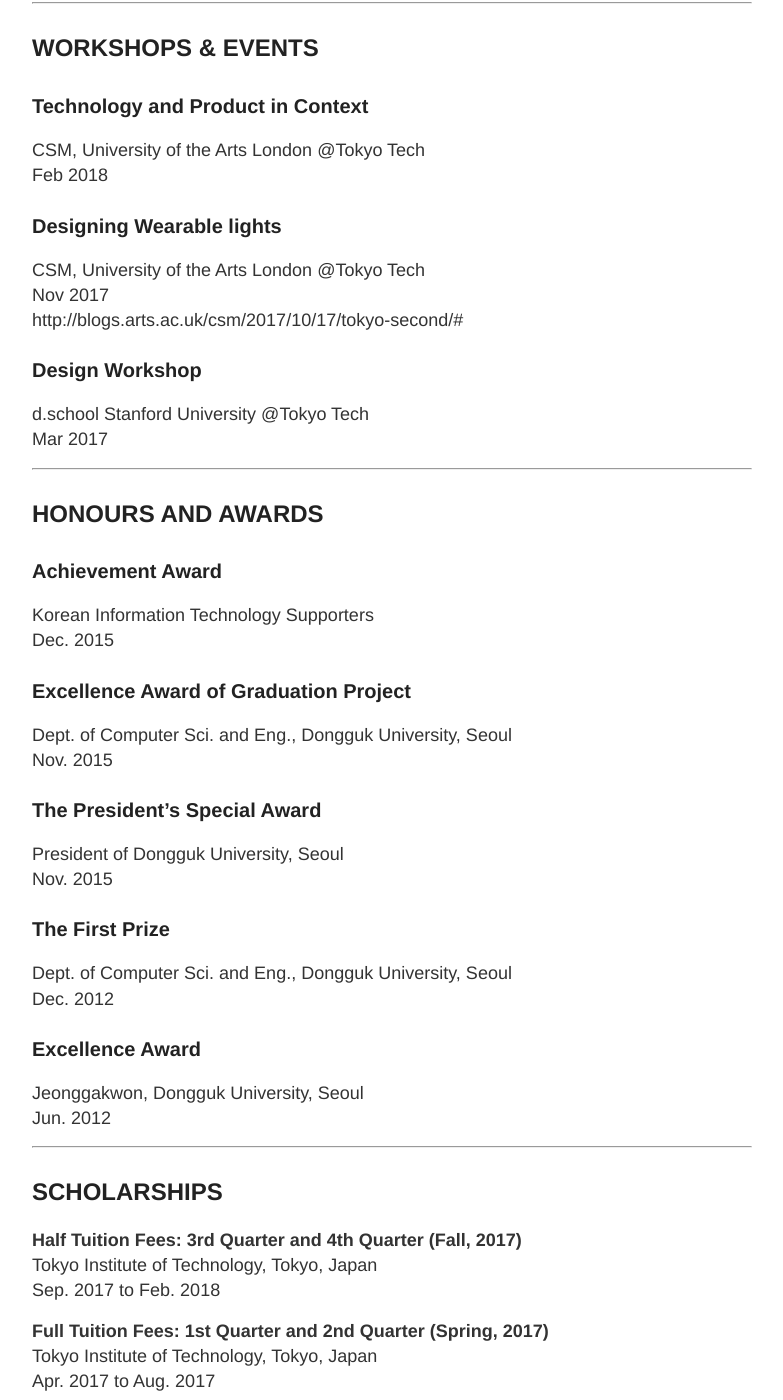
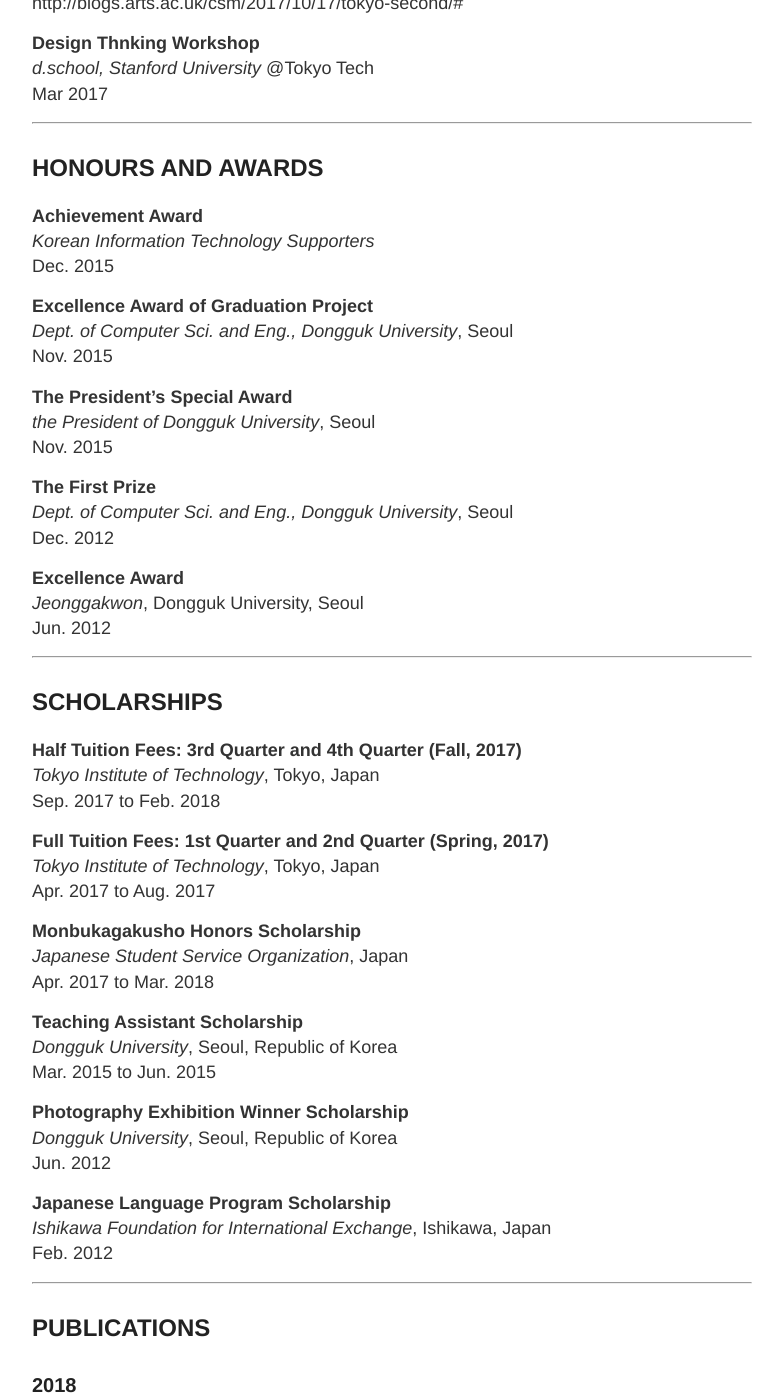
Before and after one commit to TangoEnSkai/tangoenskai.github.io, a Jekyll site: the page built from cv.md, in a window 1280 px wide and 1400 px high, scrolled down 2992 px. Shown: the whole window, without its empty margins (248-1031 px from the left). Built offline with Jekyll 4.4.1, drawn with Linux system fonts in a browser that asks for light colours; some of the changed text lies outside the part shown.

Commit message:
Update markdown on CV page

```diff
--- a/cv.md
+++ b/cv.md
@@ -48,63 +48,53 @@
 ## EXPERIENCE
 
 **Software Engineering Intern**
-**Eventacular**, Tokyo, Japan
+_Eventacular_, Tokyo, Japan
 Mar. 2018 to Present
 Backend and Frontend Software Development
 
-### Communication Ambassador
-
-**ACM SIGCHI**
+**Communication Ambassador**
+_ACM SIGCHI_
 Mar. 2017 to present
 Being a SIGCHI Communication Ambassador is an exclusive opportunity for students, researcher and professionals active in the field of Human-Computer Interaction (HCI) around the world to spread the word about SIGCHI’s mission and members’ activities across the globe.
 
-### Intern
-
-**Inferret**, Tokyo, Japan
+**Intern**
+_Inferret_, Tokyo, Japan
 Feb. 2018 to Apr. 2018
 Image Recognition Project
 
-### Teaching Assistant
-
-**Tokyo Institute of Technology**, Tokyo, Japan
+**Teaching Assistant**
+_Tokyo Institute of Technology_, Tokyo, Japan
 Sep. 2017 to Nov. 2017
 LAW.X115 “Introduction to Society and Technology”
 
-### Internship Programme
-
-**Science Museum**, London, United Kingdom
+**Internship Programme**
+_Science Museum_, London, United Kingdom
 Aug. 2017 to Aug. 2017
 Tokyo Tech Internship Programme
-LAW.X401 Science Communication Science & Engineering Design for Global Talents – Overseas Programme:    Working for Science Communication and researching on communication and interaction skills in the museum.
-http://www.sciencemuseum.org.uk
+LAW.X401 Science Communication Science & Engineering Design for Global Talents – Overseas Programme:    Working for Science Communication and researching on communication and interaction skills in the [museum](http://www.sciencemuseum.org.uk)
 
-### Teaching Assistant
-
-**Tokyo Institute of Technology**, Tokyo, Japan
+**Teaching Assistant**
+_Tokyo Institute of Technology_, Tokyo, Japan
 Jun. 2017 to Aug. 2017
 TSE.C203 “Social Design Project”
 
-### Teaching Assistant
-
-**Dongguk University**, Seoul, Republic of Korea
+**Teaching Assistant**
+_Dongguk University_, Seoul, Republic of Korea
 Mar. 2016 to Jun. 2016
 TA for a compulsory undergraduate course, Software in the future society [RGC 1040-02], for new student at the university. Roles were evaluating students’ assignment, reports and exams as well as answering their questions.
 
-### Public Officer
-
-**Sangju City Hall**, Gyeongsangbuk-do, Republic of Korea
+**Public Officer**
+_Sangju City Hall_, Gyeongsangbuk-do, Republic of Korea
 Feb. 2014 to Mar. 2015
 Worked as a public officer in a community centre to provide public service to citizenry.
 
-### Public Officer
-
-**Central District Office (Jung-gu Office)**, Seoul, Republic of Korea
+**Public Officer**
+_Central District Office (Jung-gu Office)_, Seoul, Republic of Korea
 Apr. 2013 to Feb. 2014
 Worked as a public officer in a community centre to public service for companies and people.
 
-### Research Project Assistant
-
-**Dongguk University**, Seoul, Republic of Korea
+**Research Project Assistant**
+_Dongguk University_, Seoul, Republic of Korea
 May. 2010 to Jan. 2011
 Worked as an administration assistant at Visual Simulation Lab.
 
@@ -112,41 +102,41 @@
 
 ## WORKSHOPS & EVENTS
 
-### Technology and Product in Context
-CSM, University of the Arts London  @Tokyo Tech
+**Technology and Product in Context**
+_CSM, University of the Arts London_  @Tokyo Tech
 Feb 2018
 
-### Designing Wearable lights
-CSM, University of the Arts London  @Tokyo Tech
+**Designing Wearable lights**
+_CSM, University of the Arts London_  @Tokyo Tech
 Nov 2017
 http://blogs.arts.ac.uk/csm/2017/10/17/tokyo-second/#
 
-### Design Workshop
-d.school Stanford University @Tokyo Tech
+**Design Thnking Workshop**
+_d.school, Stanford University_ @Tokyo Tech
 Mar 2017
 
 ---
 
 ## HONOURS AND AWARDS
 
-### Achievement Award
-Korean Information Technology Supporters
+**Achievement Award**
+_Korean Information Technology Supporters_
 Dec. 2015
 
-### Excellence Award of Graduation Project
-Dept. of Computer Sci. and Eng., Dongguk University, Seoul
+**Excellence Award of Graduation Project**
+_Dept. of Computer Sci. and Eng., Dongguk University_, Seoul
 Nov. 2015
 
-### The President’s Special Award
-President of Dongguk University, Seoul
+**The President’s Special Award**
+_the President of Dongguk University_, Seoul
 Nov. 2015
 
-### The First Prize
-Dept. of Computer Sci. and Eng., Dongguk University, Seoul
+**The First Prize**
+_Dept. of Computer Sci. and Eng., Dongguk University_, Seoul
 Dec. 2012
 
-### Excellence Award
-Jeonggakwon, Dongguk University, Seoul
+**Excellence Award**
+_Jeonggakwon_, Dongguk University, Seoul
 Jun. 2012
 
 ---
@@ -154,27 +144,27 @@
 ## SCHOLARSHIPS
 
 **Half Tuition Fees: 3rd Quarter and 4th Quarter (Fall, 2017)**
-Tokyo Institute of Technology, Tokyo, Japan
+_Tokyo Institute of Technology_, Tokyo, Japan
 Sep. 2017 to Feb. 2018
 
 **Full Tuition Fees: 1st Quarter and 2nd Quarter (Spring, 2017)**
-Tokyo Institute of Technology, Tokyo, Japan
+_Tokyo Institute of Technology_, Tokyo, Japan
 Apr. 2017 to Aug. 2017
 
 **Monbukagakusho Honors Scholarship**
-Japanese Student Service Organization, Japan
+_Japanese Student Service Organization_, Japan
 Apr. 2017 to Mar. 2018
 
 **Teaching Assistant Scholarship**
-Dongguk University, Seoul, Republic of Korea
+_Dongguk University_, Seoul, Republic of Korea
 Mar. 2015 to Jun. 2015
 
 **Photography Exhibition Winner Scholarship**
-Dongguk University, Seoul, Republic of Korea
+_Dongguk University_, Seoul, Republic of Korea
 Jun. 2012
 
 **Japanese Language Program Scholarship**
-Ishikawa Foundation for International Exchange
+_Ishikawa Foundation for International Exchange_, Ishikawa, Japan
 Feb. 2012
 
 ---
@@ -208,13 +198,11 @@
 ### Patent Registered and Issued
 
 **26th Jan 2016**
-
 Patent Application Number:10-2016-0006783, Korean Intellectual Property Office, “Unmanned Aerial Vehicle for improving landing accuracy and station comprising rotational linear slide rail”, **J. HAN**, K. W. LEE, J. S. KIM, J. H. KIM, J. H. YANG
 
 ### Filed Patent Application, Patent Pending
 
 **31st Dec 2016**
-
 Patent Application Number: 10-2015-0191604, Korean Intellectual Property Office, “Method for improving landing accuracy of Unmanned Aerial Vehicle and apparatus thereof”, J. HAN, K. W. LEE, J. S. KIM, J. H. KIM, J. H. YANG
 
 ---
@@ -222,15 +210,15 @@
 ## CERTIFICATIONS AND LICENSURE
 
 **level 4, Intellectual Property Ability Test**
-Korea Invention Promotion Association
+_Korea Invention Promotion Association_
 Nov. 2015
 
 **IoT(Internet of Things) Smart convergence expert training programme**
-Intel Korea and Seoul National University of Science and Technology
+_Intel Korea_ and _Seoul National University of Science and Technology_
 Nov. 2015
 
 **National Technical Qualification: Engineer Information Processing**
-Human Resources Development Service of Korea
+_Human Resources Development Service of Korea_
 Nov. 2014
 
 ---
@@ -258,7 +246,7 @@
 
 ## Note
 
-Name Spelling Change in English since Mar 4th 2018 (Previous: June Han)
+Name Spelling Change in English since Mar 4th 2018 `(Previous: June Han)`
 
 ### Contact Me
 
```
